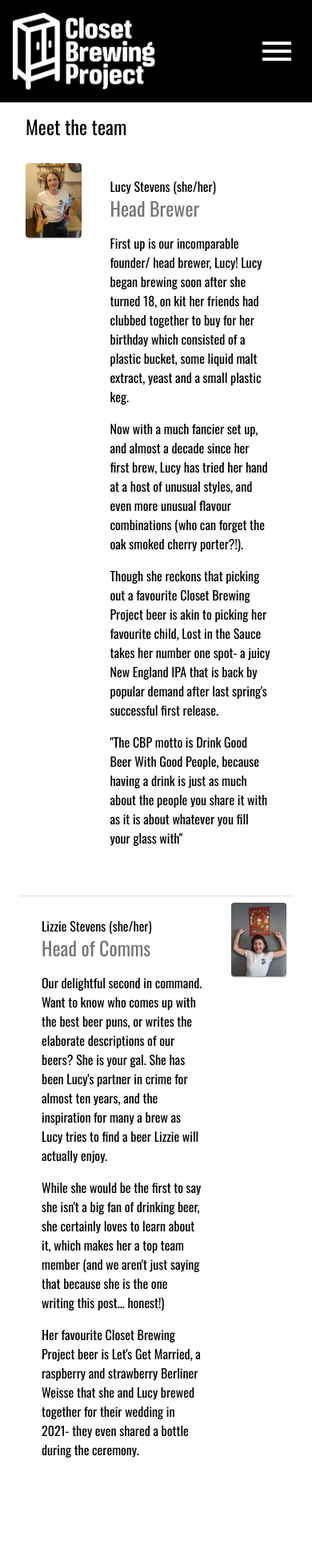
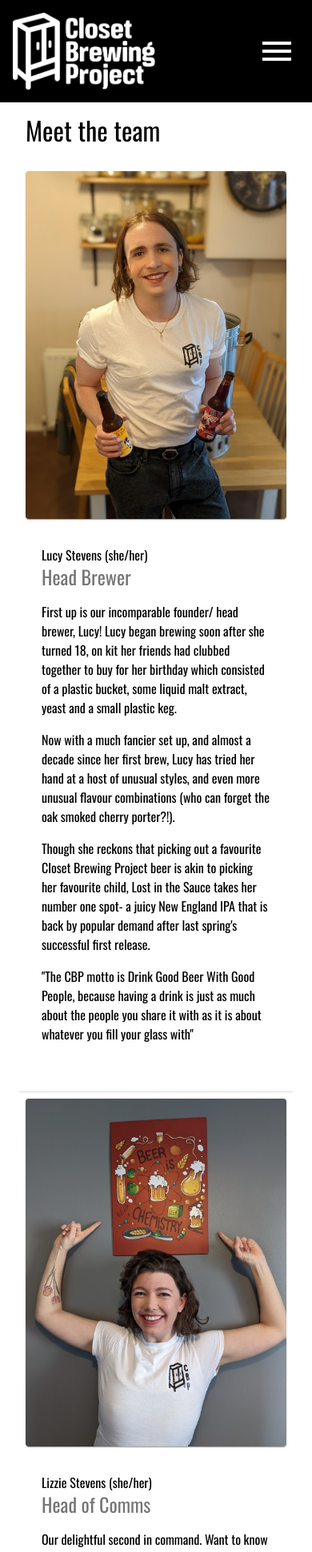
Before and after one commit to lucystevens/brewery-ui, a React (Create React App) app: page /meet-the-team in a window 390 px wide. Shown: the top 1941 px of the page at 80% size. Before the commit the page ends 1885 px from the top, so only its background shows below. Built offline with nearby package versions, Linux system fonts and the light colour scheme; a small style sheet from the web is missing.

Commit message:
Additional mobile optimisations

```diff
--- a/src/components/pages/StoryPage/StoryPage.scss
+++ b/src/components/pages/StoryPage/StoryPage.scss
@@ -15,6 +15,10 @@
             border-bottom: 1px solid #ddd;
         }
 
+        .image-card.mobile {
+            display: none;
+        }
+
         .content {
             padding: 20px;
 
@@ -24,3 +28,14 @@
         }
     }
 }
+
+@media only screen and (max-width: 1200px) {
+    .story-page .our-story {
+        .image-card.desktop {
+            display: none;
+        }
+        .image-card.mobile {
+            display: block;
+        }
+    }
+}
--- a/src/components/pages/StoryPage/StoryPage.tsx
+++ b/src/components/pages/StoryPage/StoryPage.tsx
@@ -6,12 +6,12 @@ const StoryPage: React.FC = () => {
 
     return (
         <Container className="story-page">
-            <Typography className="title" variant={"h3"}>
+            <Typography className="title" variant={"h2"}>
                 Our Story
             </Typography>
             <Grid container className="our-story" spacing={2}>
 
-                <Grid item xs={9} className="content">
+                <Grid item md={9} sm={12} className="content">
                     <Typography variant="h3" gutterBottom>
                         Who we are
                     </Typography>
@@ -22,7 +22,7 @@ const StoryPage: React.FC = () => {
                         diverse range of styles from silly sours to hazy hopbombs and potent porters.
                     </Typography>
                 </Grid>
-                <Grid item xs={3}>
+                <Grid item md={3} sm={12}>
                     <Card className={"image-card"}>
                         <CardActionArea>
                             <CardMedia
@@ -35,8 +35,8 @@ const StoryPage: React.FC = () => {
 
                 <Grid item xs={12} className="separator"></Grid>
 
-                <Grid item xs={3}>
-                    <Card className={"image-card"}>
+                <Grid item md={3} sm={12}>
+                    <Card className="image-card desktop">
                         <CardActionArea>
                             <CardMedia
                                 component="img"
@@ -45,7 +45,7 @@ const StoryPage: React.FC = () => {
                         </CardActionArea>
                     </Card>
                 </Grid>
-                <Grid item xs={9} className="content">
+                <Grid item md={9} sm={12} className="content">
                     <Typography variant="h3" gutterBottom>
                         Where it began
                     </Typography>
@@ -58,10 +58,20 @@ const StoryPage: React.FC = () => {
                         granted a licence to brew commercially, and share our beer with the public for the first time.
                     </Typography>
                 </Grid>
+                <Grid item md={3} sm={12}>
+                    <Card className="image-card mobile">
+                        <CardActionArea>
+                            <CardMedia
+                                component="img"
+                                alt={"Cooling wort in a small bathtub"}
+                                image={"https://i.ibb.co/MDYqz2X/throwback-1.jpg"}/>
+                        </CardActionArea>
+                    </Card>
+                </Grid>
 
                 <Grid item xs={12} className="separator"></Grid>
 
-                <Grid item xs={9} className="content">
+                <Grid item md={9} sm={12} className="content">
                     <Typography variant="h3" gutterBottom>
                         What's next
                     </Typography>
@@ -72,7 +82,7 @@ const StoryPage: React.FC = () => {
                         watch this space, and if you're a brewer who likes the sound of that then you know where to find us.
                     </Typography>
                 </Grid>
-                <Grid item xs={3}>
+                <Grid item md={3} sm={12}>
                     <Card className={"image-card"}>
                         <CardActionArea>
                             <CardMedia
--- a/src/components/pages/TeamPage/MemberProfile/MemberProfile.scss
+++ b/src/components/pages/TeamPage/MemberProfile/MemberProfile.scss
@@ -5,3 +5,16 @@
         margin-bottom: 16px;
     }
 }
+
+.image-card.mobile {
+    display: none;
+}
+
+@media only screen and (max-width: 1200px) {
+    .image-card.desktop {
+        display: none;
+    }
+    .image-card.mobile {
+        display: block;
+    }
+}
--- a/src/components/pages/TeamPage/MemberProfile/MemberProfile.tsx
+++ b/src/components/pages/TeamPage/MemberProfile/MemberProfile.tsx
@@ -37,20 +37,23 @@ const MemberProfile: React.FC<MemberProfileProps> =
 
     if(invert) {
         return (<>
-            <Grid item xs={9}>
+            <Grid item md={3} xs={12} className="image-card mobile">
+                {imageCard()}
+            </Grid>
+            <Grid item md={9} xs={12}>
                 { content() }
             </Grid>
-            <Grid item xs={3}>
+            <Grid item md={3} xs={12} className="image-card desktop">
                 {imageCard()}
             </Grid>
         </>)
     }
     else {
         return (<>
-            <Grid item xs={3}>
+            <Grid item md={3} xs={12}>
                 {imageCard()}
             </Grid>
-            <Grid item xs={9}>
+            <Grid item md={9} xs={12}>
                 { content() }
             </Grid>
         </>)
--- a/src/components/pages/TeamPage/TeamPage.scss
+++ b/src/components/pages/TeamPage/TeamPage.scss
@@ -1,3 +1,4 @@
+.team-page {
     .title {
         padding:16px;
     }
@@ -12,3 +13,4 @@
             border-bottom: 1px solid #ddd
         }
     }
+}
--- a/src/components/pages/TeamPage/TeamPage.tsx
+++ b/src/components/pages/TeamPage/TeamPage.tsx
@@ -6,8 +6,8 @@ import './TeamPage.scss'
 const TeamPage: React.FC = () => {
 
     return (
-        <Container>
-            <Typography className="title" variant={"h3"}>
+        <Container className="team-page">
+            <Typography className="title" variant={"h2"}>
                 Meet the team
             </Typography>
             <Grid container className="team-box" spacing={2}>
```
Lines whose indentation alone changed are shown as unchanged.
